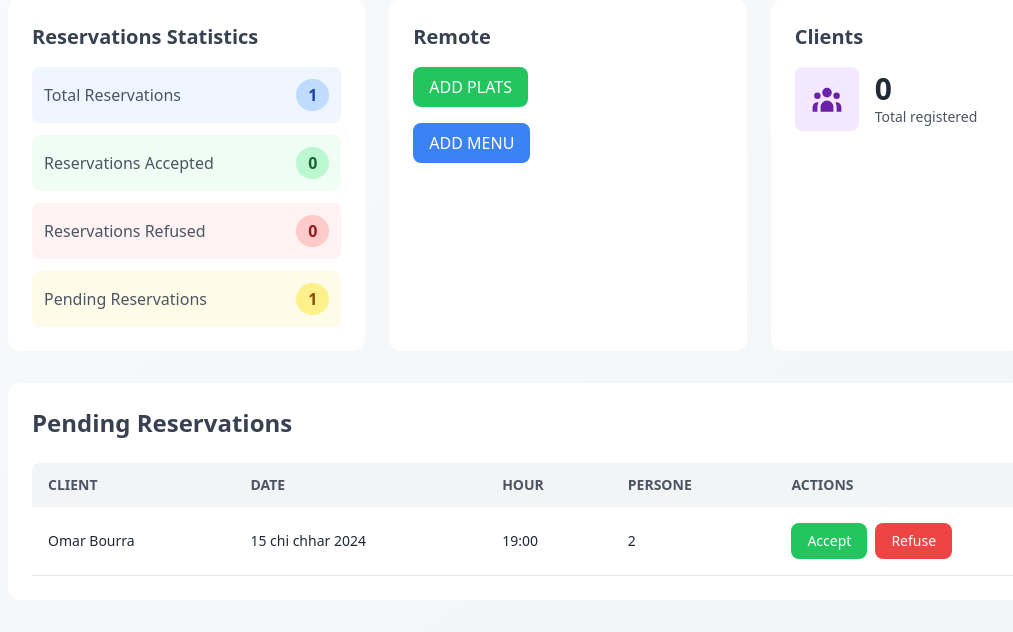
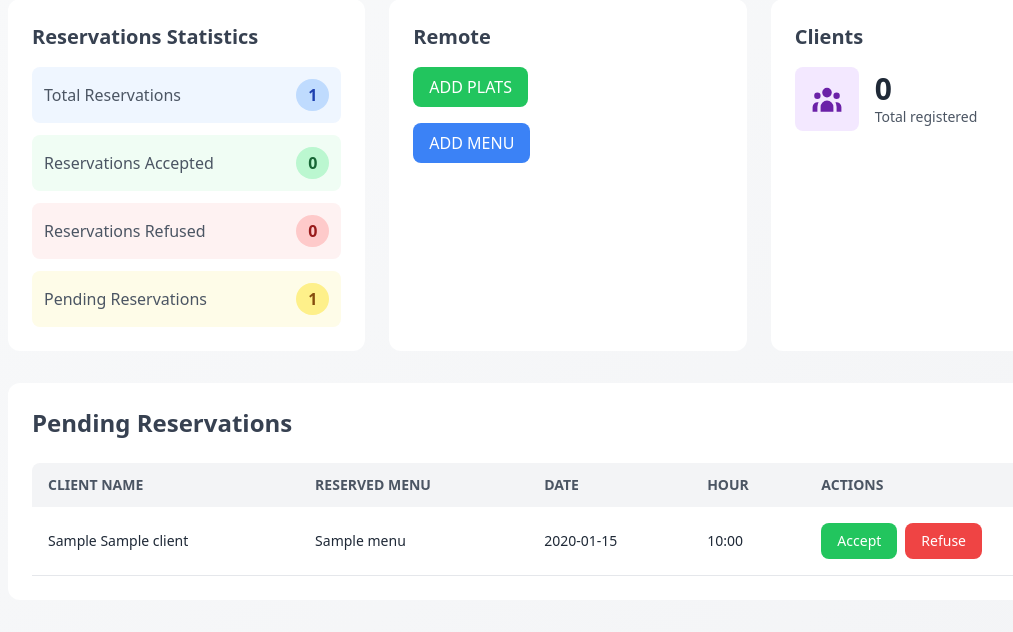
Before and after one commit to WissamDouskary/Gestion-d-un-un-Chef-Cuisinier, a PHP site: page /Pages/dashboard.php in a window 1280 px wide. Shown: the part 293-925 px from the top of the page, without its empty margins (72-1085 px from the left). Run offline with PHP 8.4, Linux system fonts and the light colour scheme; the visitor is signed in with stand-in values (Sample User, id 1); tables that the repository leaves empty hold one stand-in row (values such as "Sample post"); some libraries are stand-ins or nearby versions.

Commit message:
show reservations on table in dashboard

```diff
--- a/Pages/dashboard.php
+++ b/Pages/dashboard.php
@@ -168,33 +168,51 @@ if (isset($_SESSION['role']) && $_SESSION['role'] == '44') {
                 <table class="w-full text-sm text-left">
                     <thead class="bg-gray-100 text-gray-600 uppercase">
                         <tr>
-                            <th class="px-4 py-3 rounded-tl-lg">Client</th>
+                            <th class="px-4 py-3 rounded-tl-lg">Client Name</th>
+                            <th class="px-4 py-3">Reserved Menu</th>
                             <th class="px-4 py-3">Date</th>
                             <th class="px-4 py-3">Hour</th>
-                            <th class="px-4 py-3">Persone</th>
                             <th class="px-4 py-3 rounded-tr-lg">Actions</th>
                         </tr>
                     </thead>
                     <tbody>
                     <?php
+include '../connection/conn.php';
 
-                        ?>
-                        <tr class="border-b hover:bg-gray-50 transition">
-                            <td class="px-4 py-4">Omar Bourra</td>
-                            <td class="px-4 py-4">15 chi chhar 2024</td>
-                            <td class="px-4 py-4">19:00</td>
-                            <td class="px-4 py-4">2</td>
+
+$res_sql = "SELECT r.*, c.nom AS clients_name, m.name AS menu_name, c.prenom AS last_name
+			FROM reservation r
+            LEFT JOIN clients c ON c.client_id = r.client_id
+            LEFT JOIN menus m ON m.menu_id = r.menu_id;";
+
+$res_result = mysqli_query($conn, $res_sql);
+
+if($res_result){
+    while($row = mysqli_fetch_assoc($res_result)){
+        echo '<tr class="border-b hover:bg-gray-50 transition">
+            <td class="px-4 py-4">'. htmlspecialchars($row['last_name']). " " . $row['clients_name'] .'</td>
+            <td class="px-4 py-4">'. htmlspecialchars($row['menu_name']) .'</td>
+            <td class="px-4 py-4">'. date('Y-m-d', strtotime($row['date_reservation'])) .'</td>
+            <td class="px-4 py-4">'. date('H:i', strtotime($row['date_reservation'])) .'</td>
             <td class="px-4 py-4">
                 <div class="flex space-x-2">
+                <a href="">
                     <button class="bg-green-500 text-white px-4 py-2 rounded-lg hover:bg-green-600 transition">
                         Accept
                     </button>
+                </a>
+                <a href="">
                     <button class="bg-red-500 text-white px-4 py-2 rounded-lg hover:bg-red-600 transition">
                         Refuse
                     </button>
+                </a>
                 </div>
             </td>
-                        </tr>
+        </tr>';
+    }
+}
+?>
+
                     </tbody>
                 </table>
             </div>
```
Lines whose indentation alone changed are shown as unchanged.
